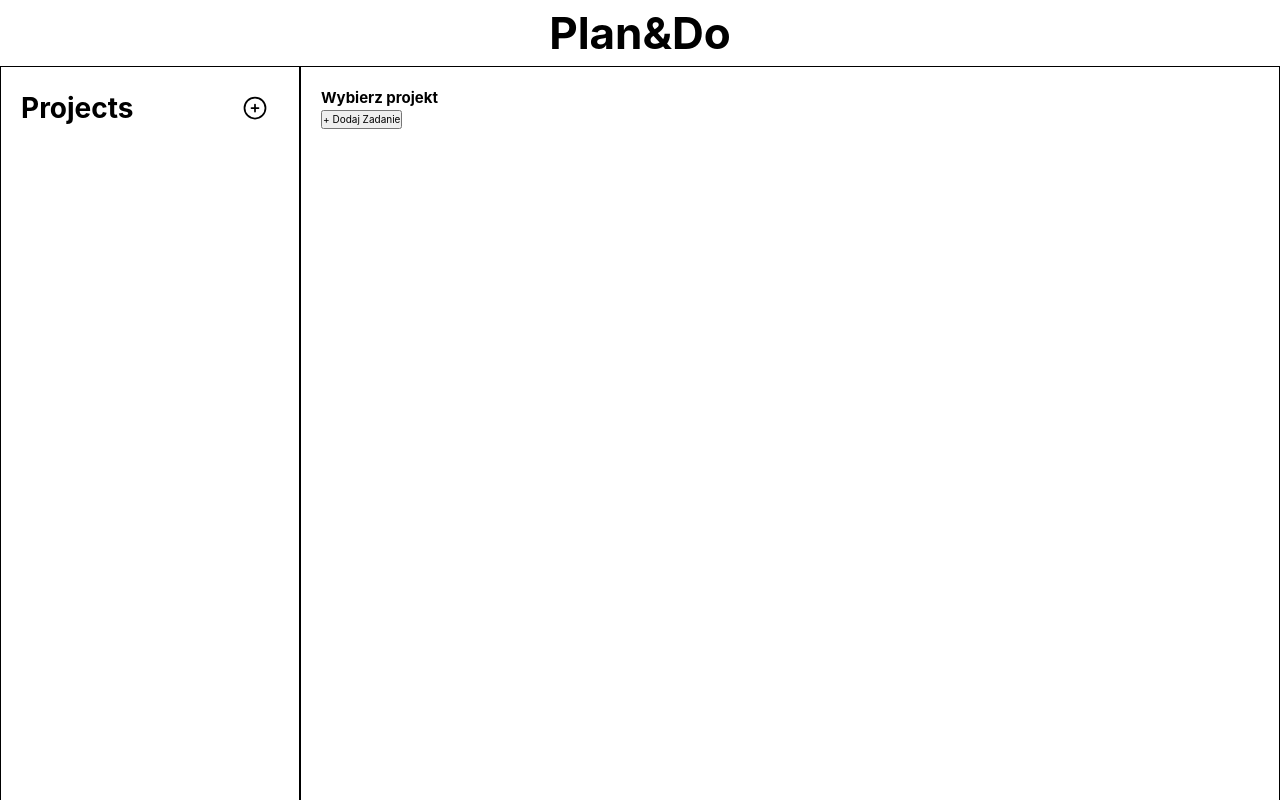
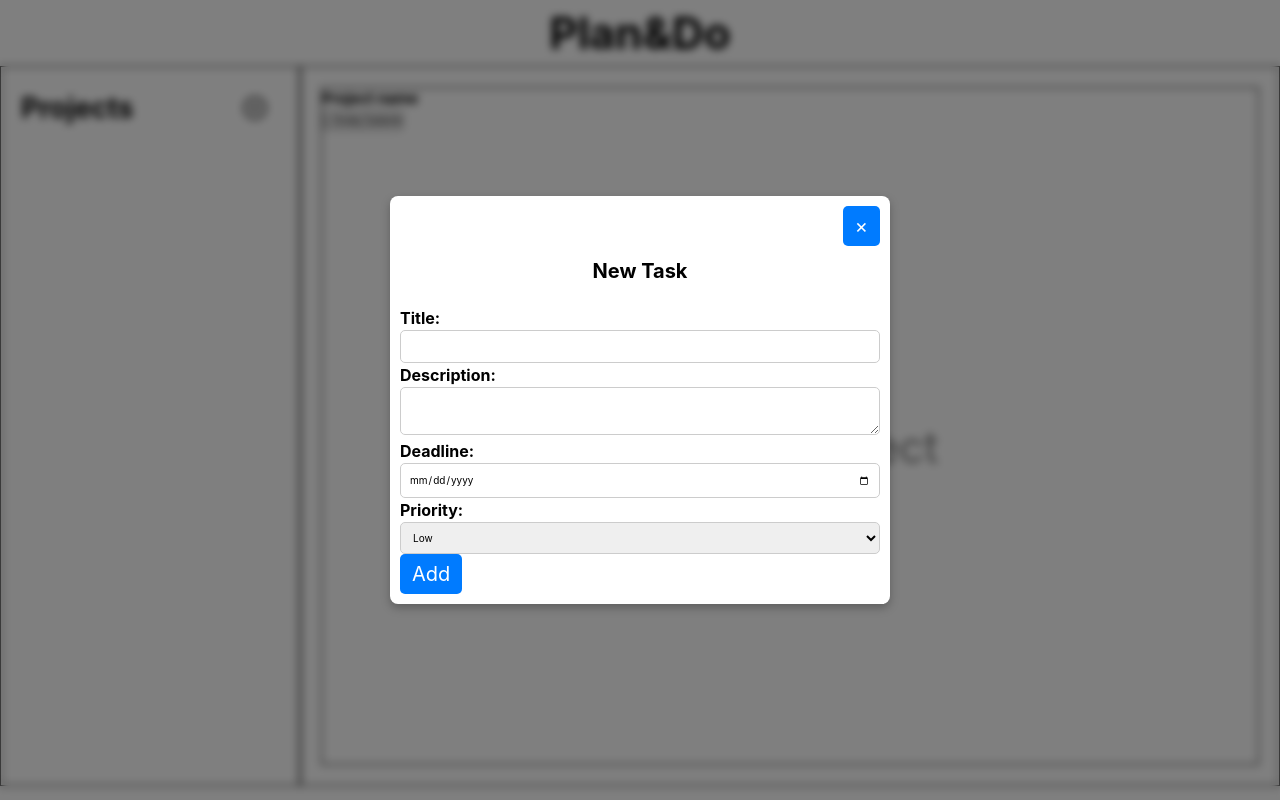
Before and after one commit to Vercyngetoryks/TOP-ToDo, a website built with webpack: page src/template.html in a window 1280 px wide. Both pictures are taken after a click on the button "+ Dodaj Zadanie". Shown: the top 800 px of the page. Built offline with nearby package versions, Linux system fonts and the light colour scheme.

Commit message:
add openProject module

```diff
--- a/src/addProject.js
+++ b/src/addProject.js
@@ -1,8 +1,9 @@
 import { format } from "date-fns";
 import setLocalStorage from "./setLocalStorage";
 import getLocalStorage from "./getLocalStorage";
+import openProject from "./openProject";
 
-function addProject(e) {
+function addProject() {
   const projectList = document.getElementById("project-list");
   const modalProject = document.getElementById("project-modal");
   const openProjectModalBtn = document.getElementById("new-project-btn");
@@ -10,6 +11,7 @@ function addProject(e) {
   const projectNameInput = document.getElementById("project-name");
 
   let projects = getLocalStorage("projects") || [];
+  let selectedProjectId;
 
   // Funkcja do tworzenia nowego projektu
   const createProject = (name) => {
@@ -25,6 +27,7 @@ function addProject(e) {
   const renderProject = (project) => {
     const projectElement = document.createElement("li");
     projectElement.classList.add("project-element");
+    projectElement.dataset.id = project.id; // ← Przypisanie ID
     const projectTitle = document.createElement("p");
     projectTitle.classList.add("project-element-name");
     projectTitle.textContent = project.name;
@@ -34,16 +37,6 @@ function addProject(e) {
     projectElement.append(projectTitle, projectDate);
     projectList.append(projectElement);
   };
-
-  // Pobranie zapisanych projektów z localStorage
-  // const getLocalStorage = () => {
-  //   projects.forEach((work) => {
-  //     renderProject(work);
-  //   });
-  //   // if (projects.length === 0) {
-  //   //   clearBtn.classList.add("hidden");
-  //   // }
-  // };
 
   // Obsługa otwierania modala
   openProjectModalBtn.addEventListener("click", () => {
@@ -69,12 +62,16 @@ function addProject(e) {
 
     const project = createProject(projectName);
     projects.push(project);
+    selectedProjectId = project.id;
 
     renderProject(project);
     setLocalStorage("projects", projects);
+    setLocalStorage("projectId", selectedProjectId);
 
     // Reset inputa
     projectNameInput.value = "";
+
+    openProject();
 
     modalProject.close();
   });
--- a/src/getLocalStorage.js
+++ b/src/getLocalStorage.js
@@ -1,5 +1,5 @@
 function getLocalStorage(key) {
-  return JSON.parse(localStorage.getItem(key));
+  return JSON.parse(localStorage.getItem(key)) ?? [];
 }
 
 export default getLocalStorage;
--- a/src/index.js
+++ b/src/index.js
@@ -1,6 +1,6 @@
-"use strict";
-
 import "./styles.css";
 import addProject from "./addProject";
+import openProject from "./openProject";
 
 addProject();
+openProject();
--- /dev/null
+++ b/src/openProject.js
@@ -0,0 +1,97 @@
+import getLocalStorage from "./getLocalStorage";
+import setLocalStorage from "./setLocalStorage";
+
+function openProject() {
+  const projects = getLocalStorage("projects");
+  const projectName = document.getElementById("current-project-title");
+  const toDo = document.querySelector(".todo-container");
+  const modalTask = document.getElementById("task-modal");
+  const openTaskModalBtn = document.getElementById("new-task-btn");
+  const closeModalBtn = document.querySelector(".close-modal-task");
+
+  if (projects.length > 0) {
+    let lastProjectId = getLocalStorage("projectId");
+    let project = projects.find((project) => project.id === lastProjectId);
+    if (!project) {
+      // Jeśli ID nie istnieje w `projects`, wybierz pierwszy projekt
+      project = projects[0];
+      setLocalStorage("projectId", project.id); // Ustaw nowe ID w localStorage
+    }
+    projectName.textContent = project.name;
+    if (project.tasks && project.tasks.length > 0) {
+      renderTask(project);
+    } else {
+      document.querySelector(".no-project")?.remove();
+      const noTask = document.createElement("div");
+      noTask.classList.add("no-project");
+      noTask.innerHTML = `
+        <p>No tasks in this project</p>`;
+      document.querySelector(".create-project")?.remove();
+      toDo.append(noTask);
+    }
+  } else {
+    const createProject = document.createElement("div");
+    createProject.classList.add("create-project");
+    createProject.innerHTML = `
+    <p>Create Project</p>`;
+    toDo.append(createProject);
+  }
+
+  // Obsługa otwierania modala
+  openTaskModalBtn.addEventListener("click", () => {
+    modalTask.showModal();
+  });
+
+  // Obsługa zamykania modala przyciskiem
+  closeModalBtn.addEventListener("click", () => {
+    modalTask.close(); // Zamyka modal
+  });
+
+  // Obsługa zamykania modala przy kliknięciu na tło
+  modalTask.addEventListener("click", (e) => {
+    if (e.target === modalTask) modalTask.close();
+  });
+}
+
+const handleProjectClick = (e) => {
+  const projectEl = e.target.closest(".project-element");
+  if (!projectEl) return;
+
+  const projects = getLocalStorage("projects");
+
+  const project = projects.find(
+    (project) => project.id === Number(projectEl.dataset.id)
+  );
+
+  if (!project) {
+    console.error("Nie znaleziono projektu o ID:", projectEl.dataset.id);
+    console.error("Lista projektów w localStorage:", projects);
+    return;
+  }
+
+  setLocalStorage("projectId", project.id); // Ustaw nowe ID w localStorage
+  renderTask(project);
+};
+
+document
+  .getElementById("project-list")
+  .removeEventListener("click", handleProjectClick);
+document
+  .getElementById("project-list")
+  .addEventListener("click", handleProjectClick);
+
+const renderTask = (project) => {
+  document.querySelector(".no-project")?.remove();
+  const taskList = document.getElementById("task-list");
+  const projectName = document.getElementById("current-project-title");
+  taskList.innerHTML = ""; // Czyści stare zadania
+  project.tasks.forEach((element) => {
+    const task = document.createElement("li");
+    task.classList.add("task");
+    task.textContent = element;
+    taskList.append(task);
+  });
+  projectName.textContent = project.name;
+};
+
+export default openProject;
--- a/src/styles.css
+++ b/src/styles.css
@@ -56,13 +56,15 @@ body {
   font-family: "Inter", sans-serif;
 }
 
+/* project view  */
+
 header h1 {
   text-align: center;
   font-size: 4.4rem;
 }
 
 main {
-  height: 900vh;
+  height: 90vh;
   display: grid;
   grid-template-columns: 300px 1fr;
 }
@@ -130,12 +132,12 @@ main {
   cursor: pointer;
 }
 
-.main-container {
-  padding: 2rem;
-  border: 1px solid black;
+.project-element:hover {
+  color: red;
 }
 
-#project-modal {
+#project-modal,
+#task-modal {
   width: 40%;
   max-width: 50rem;
   position: fixed;
@@ -152,11 +154,12 @@ main {
 .modal-content {
   display: flex;
   flex-direction: column;
-  gap: 10px;
+  gap: 1rem;
 }
 
 .modal-content h2 {
-  font-size: 20px;
+  text-align: center;
+  font-size: 2rem;
   margin-bottom: 10px;
 }
 
@@ -166,14 +169,16 @@ main {
   align-items: center;
 }
 
-.modal-content input {
+#project-form input {
   padding: 8px;
-  font-size: 1.6rem;
+  font-size: 2rem;
   border: 1px solid #ccc;
   border-radius: 5px;
+  width: 50%;
 }
 
 .modal-content label {
+  font-weight: 700;
   font-size: 1.6rem;
 }
 
@@ -188,6 +193,16 @@ main {
   cursor: pointer;
 }
 
+#task-form input,
+#task-form textarea,
+#task-form select {
+  width: 100%;
+  padding: 8px;
+  border: 1px solid #ccc;
+  border-radius: 5px;
+  font-size: 1rem;
+}
+
 dialog {
   animation: fade-out 0.7s ease-out;
 }
@@ -198,6 +213,35 @@ dialog[open] {
 
 dialog[open]::backdrop {
   animation: backdrop-fade-in 0.7s ease-out forwards;
+}
+
+.main-container {
+  display: flex;
+  padding: 2rem;
+  border: 1px solid black;
+}
+
+.todo-container {
+  border: 1px solid black;
+  flex: 1;
+  display: flex;
+  flex-direction: column;
+  height: 100%;
+}
+
+.todo-header {
+  align-self: flex-start;
+  justify-self: flex-start;
+}
+
+.create-project,
+.no-project {
+  flex: 1;
+  display: flex;
+  justify-content: center;
+  align-items: center;
+  font-size: 4.4rem;
+  color: grey;
 }
 
 .hidden {
--- a/src/template.html
+++ b/src/template.html
@@ -42,7 +42,7 @@
         <!-- Sekcja z listą zadań -->
         <section class="todo-container">
           <div class="todo-header">
-            <h2 id="current-project-title">Wybierz projekt</h2>
+            <h2 id="current-project-title">Project name</h2>
             <button id="new-task-btn">+ Dodaj Zadanie</button>
           </div>
           <ul id="task-list">
@@ -86,26 +86,34 @@
     <!-- Modal do dodawania nowego zadania -->
     <dialog id="task-modal">
       <div class="modal-content">
-        <button class="close-modal">&times;</button>
-        <h2>Nowe Zadanie</h2>
+        <button class="close-modal-task">&times;</button>
+        <h2>New Task</h2>
         <form id="task-form" method="dialog">
-          <label for="task-title">Tytuł:</label>
-          <input type="text" id="task-title" required />
+          <div>
+            <label for="task-title">Title:</label>
+            <input type="text" id="task-title" required />
+          </div>
 
-          <label for="task-desc">Opis:</label>
-          <textarea id="task-desc"></textarea>
+          <div>
+            <label for="task-desc">Description:</label>
+            <textarea id="task-desc"></textarea>
+          </div>
 
-          <label for="task-date">Termin:</label>
-          <input type="date" id="task-date" />
+          <div>
+            <label for="task-date">Deadline:</label>
+            <input type="date" id="task-date" />
+          </div>
 
-          <label for="task-priority">Priorytet:</label>
-          <select id="task-priority">
-            <option value="low">Niski</option>
-            <option value="medium">Średni</option>
-            <option value="high">Wysoki</option>
-          </select>
+          <div>
+            <label for="task-priority">Priority:</label>
+            <select id="task-priority">
+              <option value="low">Low</option>
+              <option value="medium">Medium</option>
+              <option value="high">High</option>
+            </select>
+          </div>
 
-          <button type="submit">Dodaj</button>
+          <button type="submit">Add</button>
         </form>
       </div>
     </dialog>
```
